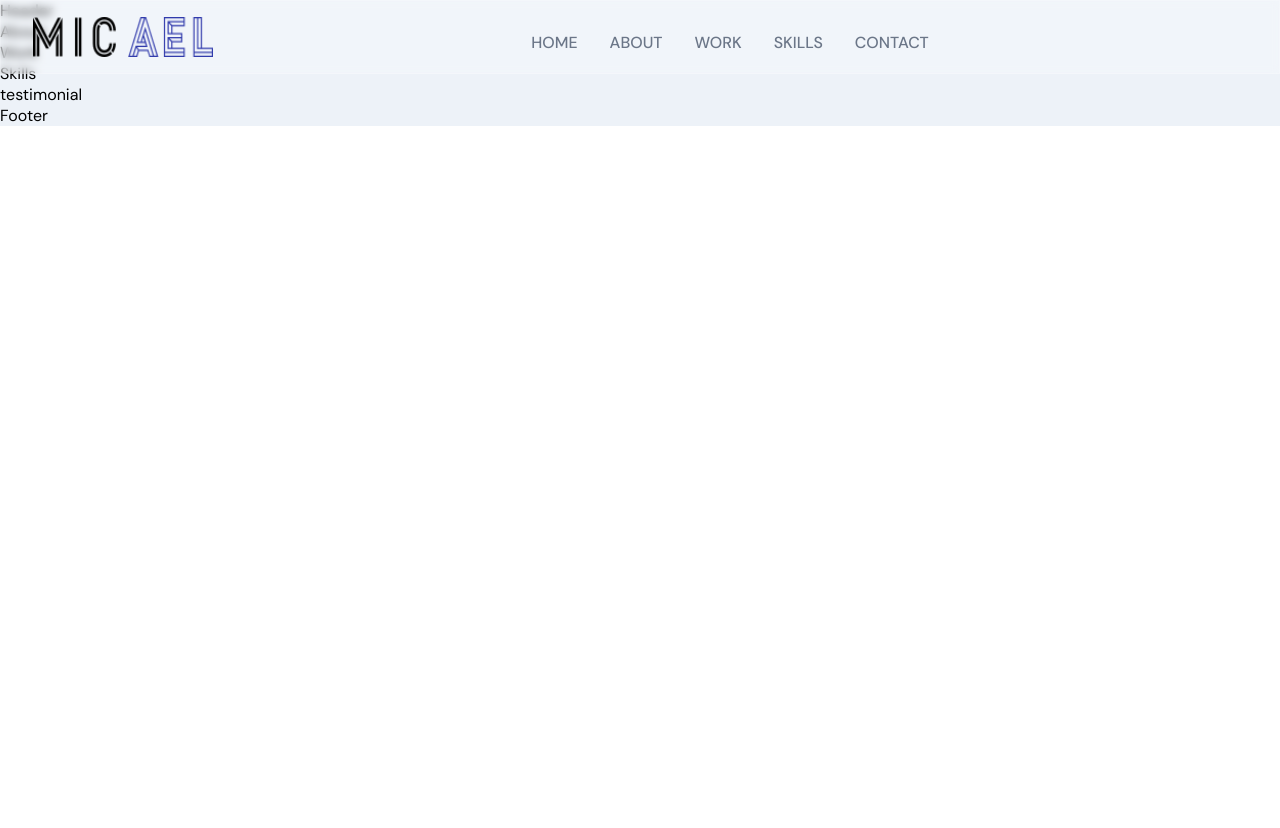
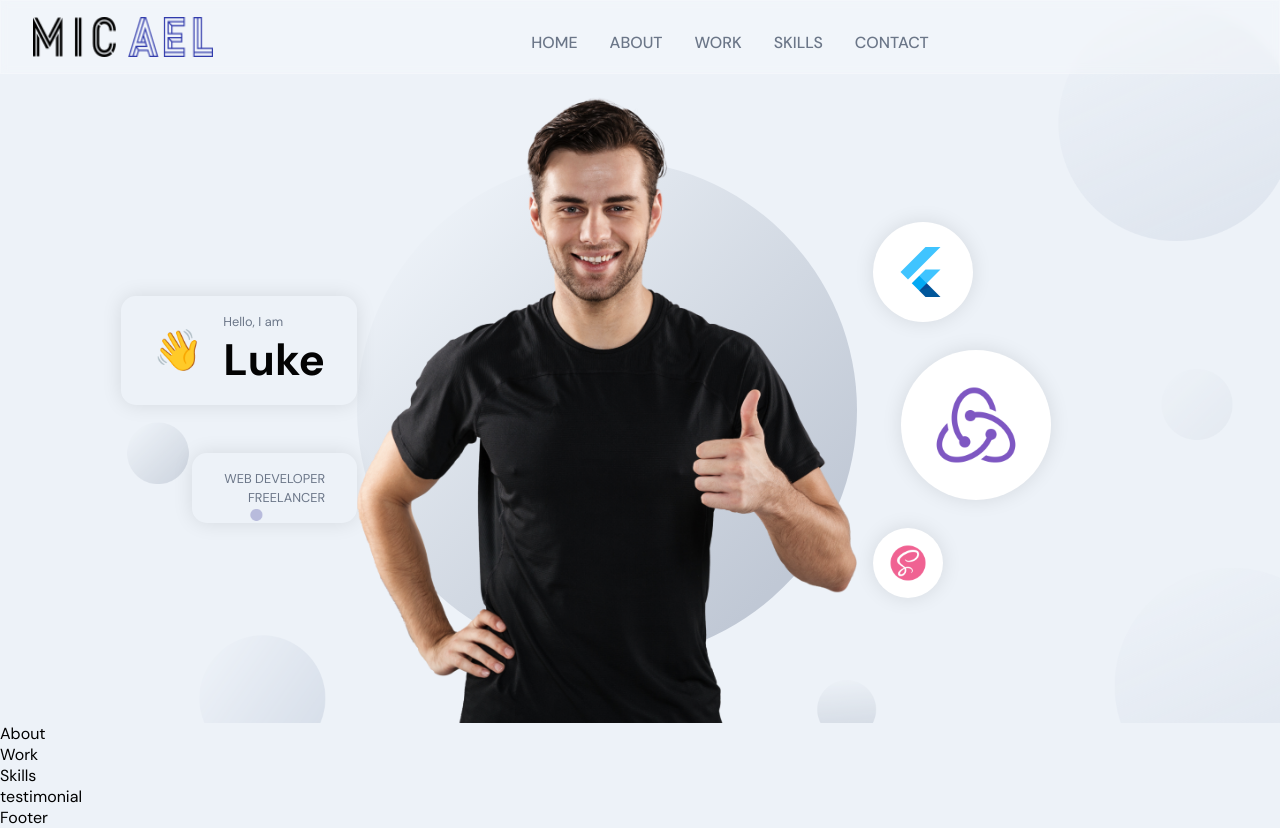
Before and after one commit to onaroll2021/personal_website_frontend, a React (Create React App) app: page / in a window 1280 px wide. Before the commit the page ends 800 px from the top, so only its background shows below. Built offline with nearby package versions, Linux system fonts and the light colour scheme.

Commit message:
complete the header

```diff
--- a/src/container/Header/Header.jsx
+++ b/src/container/Header/Header.jsx
@@ -1,10 +1,67 @@
 import React from 'react';
+import { motion } from 'framer-motion';
+import { images } from '../../constants';
+
 import './Header.scss';
+
+const scaleVariants = {
+  whileInView: {
+    scale: [0, 1],
+    opacity: [0, 1],
+    transition: {
+      duration: 1,
+      ease: 'easeInOut'
+    }
+  }
+}
 
 const Header = () => {
   return (
-    <div>
-      Header
+    <div id="home" className="app__header app__flex">
+      <motion.div
+        whileInView={{ x:[-100, 0], opacity: [0, 1] }}
+        transition={{ duration: 0.5 }}
+        className="app__header-info"
+      >
+        <div className="app__header-badge">
+          <div className="badge-cmp app__flex">
+            <span>👋</span>
+            <div style={{ marginLeft: 20 }}>
+              <p className="p-text">Hello, I am</p>
+              <h1  className='head-text'>Luke</h1>
+            </div>
+          </div>
+          <div className="tag-cmp app__flex">
+          <p className="p-text">Web Developer</p>
+          <p className="p-text">Freelancer</p>
+         </div>
+        </div>
+      </motion.div>
+      <motion.div
+        whileInView={{ opacity: [0, 1] }}
+        transition={{ duration: 0.5, delayChildren: 0.5 }}
+        className="app__header-img"
+      >
+        <img src={images.profile} alt="profile_bg"></img>
+        <motion.img
+          whileInView={{ scale: [0, 1] }}
+          transition={{ duration: 1, ease: 'easeInOut' }}
+          src={images.circle}
+          alt="profile_circle"
+          className="overlay_circle"
+        />
+      </motion.div>
+      <motion.div
+        variant={scaleVariants}
+        whileInView={scaleVariants.whileInView}
+        className="app__header-circles"
+      >
+        {[images.flutter, images.redux, images.sass].map((circle, index) => (
+          <div className="circle-cmp app__flex" key={`circle-${index}`}>
+            <img src={circle} alt="circle" />
+          </div>
+        ))}
+      </motion.div>
     </div>
   )
 }
--- a/src/container/Header/Header.scss
+++ b/src/container/Header/Header.scss
@@ -0,0 +1,182 @@
+#home {
+  position: relative;
+  background: url('../../assets/bgIMG.png');
+  background-size: cover;
+  background-repeat: repeat;
+  background-position: center;
+
+  .app__wraper {
+    padding: 0;
+
+    .copyright {
+      display: none;
+    }
+  }
+}
+
+.app__header {
+  flex: 1;
+  width: 100%;
+  height: 100%;
+  flex-direction: row;
+
+  padding: 6rem 2rem 0;
+
+  @media screen and (min-width: 2000px) {
+    padding-top: 8rem;
+  }
+  @media screen and (max-width: 1200px) {
+    flex-direction: column;
+  }
+  @media screen and (max-width: 450px) {
+    padding: 6rem, 1rem, 2rem;
+  }
+}
+
+.app__header-info {
+  flex: 0.65;
+  display: flex;
+  flex-direction: column;
+  justify-content: flex-start;
+  align-items: flex-start;
+  height: 100%;
+
+  @media screen and (max-width: 2000px) {
+    width: 100%;
+    margin-right: 0rem;
+  }
+}
+
+.app__header-badge {
+  width: 100%;
+  display: flex;
+  justify-content: flex-end;
+  align-items: flex-end;
+  flex-direction: column;
+
+  .badge-cmp, .tag-cmp {
+    padding: 1rem 2rem;
+    border: var(--white-color);
+    border-radius: 15px;
+    flex-direction: row;
+    width: auto;
+
+    box-shadow: 0 0 20px rgba(0, 0, 0, 0.1);
+  }
+  .tag-cmp {
+
+    flex-direction: column;
+    margin-top: 3rem;
+
+    p {
+      width: 100%;
+      text-transform: uppercase;
+      text-align: right;
+    }
+  }
+
+  span {
+    font-size: 2.5rem;
+
+    @media screen and (min-width: 2000px) {
+      font-size: 5rem;
+    }
+    @media screen and (max-width: 1200px) {
+      justify-content: flex-start;
+      align-items: flex-start;
+    }
+  }
+}
+
+.app__header-circles {
+  flex: 0.75;
+  display: flex;
+  flex-direction: column;
+  justify-content: flex-start;
+  height: 100%;
+  margin-left: 1rem;
+
+  div {
+    width: 100px;
+    height: 100px;
+    border-radius: 50%;
+
+    background-color: var(--white-color);
+    box-shadow: 0 0 20px rgba(0, 0, 0, 0.1);
+
+    img {
+      width: 60%;
+      height: 60%;
+    }
+  }
+  div:nth-child(1) {
+    width: 100px;
+    height:  100px;
+  }
+  div:nth-child(2) {
+    margin: 1.75rem;
+    width: 150px;
+    height:  150px;
+  }
+  div:nth-child(3) {
+    width: 70px;
+    height: 70px;
+  }
+
+  @media screen and (min-width: 2000px) {
+    div:nth-child(1) {
+      width: 400px;
+      height: 400px;
+    }
+    div:nth-child(2) {
+      width: 170px;
+      height: 170px;
+    }
+    div:nth-child(3) {
+      width: 200px;
+      height: 200px;
+    }
+  }
+
+  @media screen and (max-width: 1200px) {
+    width: 100%;
+    flex-direction: row;
+    flex-wrap: wrap;
+    margin-left: 0;
+
+    div {
+      margin: 1rem;
+    }
+  }
+}
+
+.app__header-img {
+  flex: 1;
+  height: 100%;
+
+  display: flex;
+  justify-content: flex-end;
+  align-items: flex-end;
+  position: relative;
+
+
+  img {
+    width: 100%;
+    object-fit: contain;
+    z-index: 1;
+  }
+
+  .overlay_circle {
+    position: absolute;
+    left: 0;
+    right: 0;
+    bottom: 0;
+    z-index: 0;
+    width: 100%;
+    height: 100%;
+
+    @media screen and (max-width: 1200px) {
+      margin: 2rem 0;
+    }
+  }
+}
```
